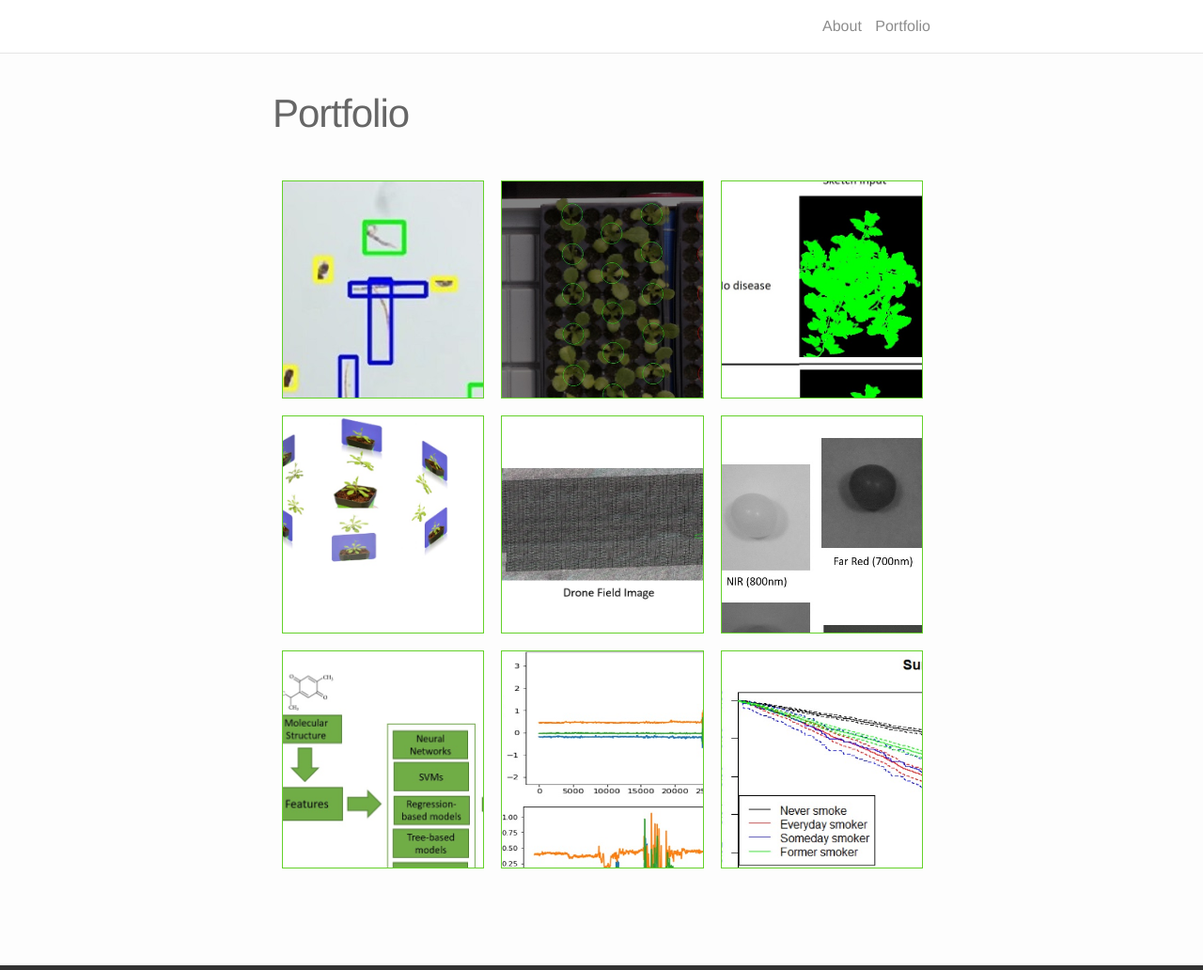
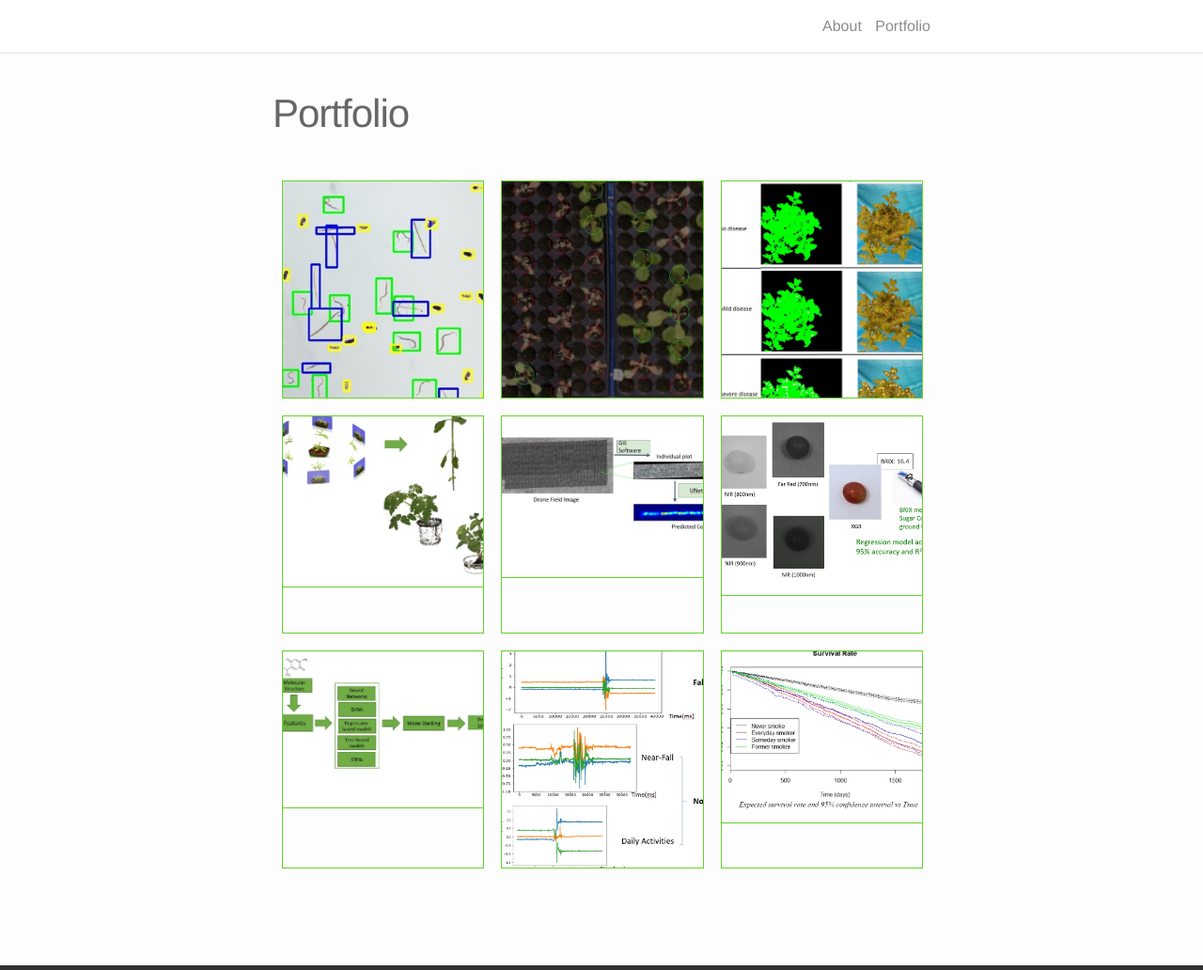
Before and after one commit to emeryanalytics/blog, a Jekyll site: the page built from portfolio.md, in a window 1280 px wide and 1032 px high. Shown: the whole window at 94% size. Built offline with Jekyll 4.4.1, drawn with Linux system fonts in a browser that asks for light colours; nearby versions of some CDN libraries.

Commit message:
update thumbnail

```diff
--- a/_portfolio/02_plant_health.markdown
+++ b/_portfolio/02_plant_health.markdown
@@ -2,7 +2,7 @@
 layout: post
 title: Dead/Alive Plant detection
 description: Python, Tensorflow, OpenCV
-img: /img/plant_detection.jpg
+img: /img/thumbnail_plant_detection.jpg
 ---
 
 The project aims to automate the manual dead/alive plant counting process in a greenhouse. The manual process can takes 1 day for each experiment.
--- a/_sass/_layout.scss
+++ b/_sass/_layout.scss
@@ -212,10 +212,10 @@ overflow: hidden;
 border: 1px solid $theme-color;
 }
 .thumbnail img{
-width: 500px;
+width: 250px;
 height: auto;
 position: relative;
-left: -10%;
+left: -5%;
 top: -5%;
 border: 1px solid $theme-color;
 }
```
Also changed, not shown: img/thumbnail_plant_detection.jpg (added).
